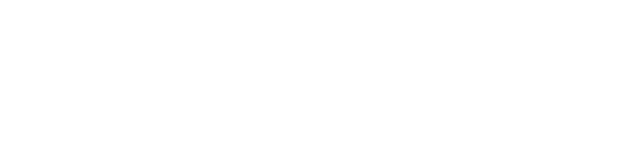
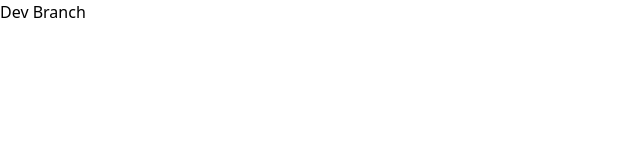
Before and after one commit to nichiren96/learn-tailwind, a plain HTML site: page index.html in a window 1280 px wide. Shown: the whole page, without its empty margins (0-640 px from the left). Drawn offline with nearby package versions, Linux system fonts and the light colour scheme.

Commit message:
Added title to the page

```diff
--- a/index.html
+++ b/index.html
@@ -7,5 +7,7 @@
     <script src="https://cdn.tailwindcss.com"></script>
     <title>Tailwind CSS</title>
   </head>
-  <body></body>
+  <body>
+    <h1>Dev Branch</h1>
+  </body>
 </html>
```
